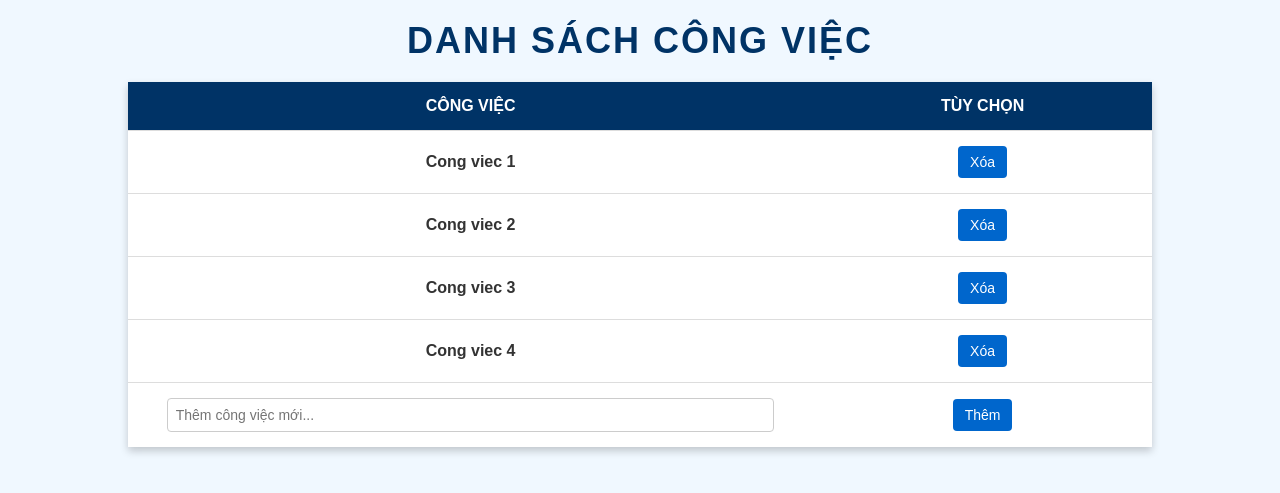
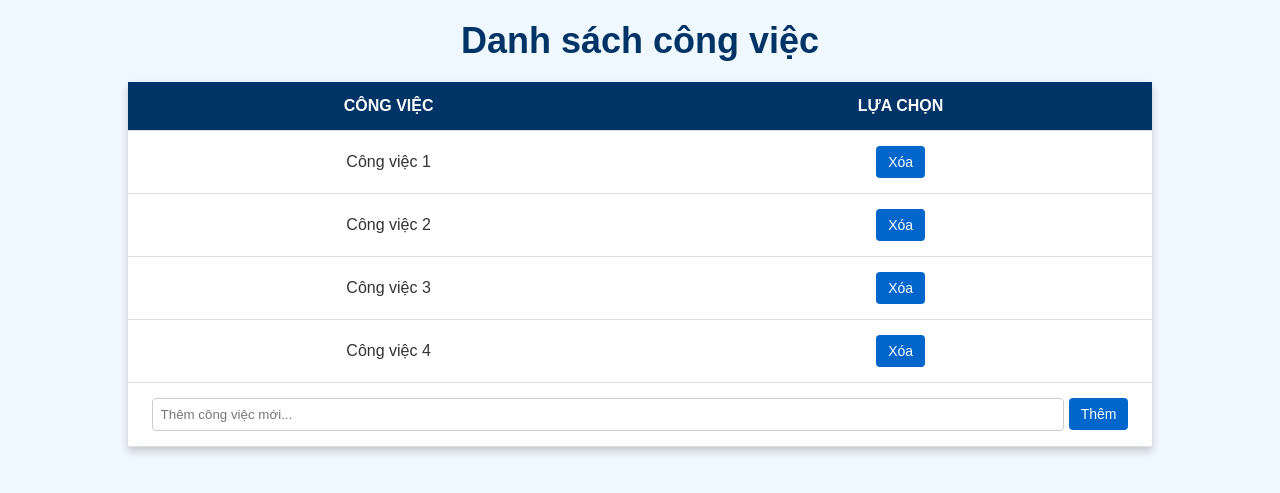
Before and after one commit to TranDaoBaThanh/Todolist_FastAPI, a FastAPI app: page / in a window 1280 px wide. Shown: the top 493 px of the page. Run offline with FastAPI, Linux system fonts and the light colour scheme.

Commit message:
sửa lại giao diện và animation

```diff
--- a/database.json
+++ b/database.json
@@ -1,6 +1,6 @@
 {
-    "1": "Cong viec 1",
-    "2": "Cong viec 2",
-    "3": "Cong viec 3",
-    "4": "Cong viec 4"
+    "1": "Công việc 1",
+    "2": "Công việc 2",
+    "3": "Công việc 3",
+    "4": "Công việc 4"
 }
--- a/main.py
+++ b/main.py
@@ -1,5 +1,5 @@
 from fastapi import FastAPI, Request
-from fastapi.responses import RedirectResponse
+from fastapi.responses import RedirectResponse, JSONResponse
 from fastapi.templating import Jinja2Templates
 import json
 
@@ -8,27 +8,35 @@ templates = Jinja2Templates(directory="templates")
 
 @app.get("/")
 async def root(request: Request):
-    # Đọc file với encoding UTF-8
-    with open('database.json', encoding="utf-8") as f:
+    # Đọc dữ liệu từ file JSON và trả lại dưới dạng JSON
+    with open('database.json', 'r', encoding='utf-8') as f:
         data = json.load(f)
     return templates.TemplateResponse("todolist.html", {"request": request, "tododict": data})
 
 @app.get("/delete/{id}")
 async def delete_todo(request: Request, id: str):
-    # Đọc file với encoding UTF-8
-    with open('database.json', encoding="utf-8") as f:
+    # Đọc dữ liệu từ file JSON
+    with open('database.json', 'r', encoding='utf-8') as f:
         data = json.load(f)
-    del data[id]
-    # Ghi file với encoding UTF-8
-    with open('database.json', 'w', encoding="utf-8") as f:
+
+    # Xóa công việc theo id
+    if id in data:
+        del data[id]
+
+    # Lưu lại file JSON
+    with open('database.json', 'w', encoding='utf-8') as f:
         json.dump(data, f, ensure_ascii=False, indent=4)
-    return RedirectResponse("/", 303)
+
+    # Trả về kết quả
+    return JSONResponse(content={"status": "success", "id": id})
 
 @app.post("/add")
 async def add_todo(request: Request):
-    # Đọc file với encoding UTF-8
-    with open('database.json', encoding="utf-8") as f:
+    # Đọc dữ liệu từ file JSON
+    with open('database.json', 'r', encoding='utf-8') as f:
         data = json.load(f)
+
+    # Lấy dữ liệu công việc mới
     formdata = await request.form()
     newdata = {}
     i = 1
@@ -36,8 +44,10 @@ async def add_todo(request: Request):
         newdata[str(i)] = data[id]
         i += 1
     newdata[str(i)] = formdata["newtodo"]
-    print(newdata)
-    # Ghi file với encoding UTF-8
-    with open('database.json', 'w', encoding="utf-8") as f:
+
+    # Lưu lại dữ liệu mới vào file JSON
+    with open('database.json', 'w', encoding='utf-8') as f:
         json.dump(newdata, f, ensure_ascii=False, indent=4)
-    return RedirectResponse("/", 303)
+
+    # Trả về ID của công việc mới để có thể thêm vào DOM
+    return JSONResponse(content={"status": "success", "id": str(i)})
--- a/templates/todolist.html
+++ b/templates/todolist.html
@@ -5,35 +5,28 @@
     <meta name="viewport" content="width=device-width, initial-scale=1.0">
     <title>Danh sách công việc</title>
     <style>
-        /* Đặt nền và định dạng tổng quan */
+        /* CSS giữ nguyên như trước */
         body {
             font-family: Arial, sans-serif;
             margin: 0;
             padding: 0;
             background-color: #f0f8ff;
             color: #333;
-            animation: fadeIn 1s ease-in-out; /* Hiệu ứng xuất hiện toàn bộ trang */
         }
 
-        /* Tiêu đề */
         h1 {
             text-align: center;
             font-size: 36px;
             color: #003366;
             margin: 20px 0;
-            text-transform: uppercase;
-            letter-spacing: 2px;
-            animation: slideDown 1s ease-out; /* Hiệu ứng tiêu đề trượt xuống */
         }
 
-        /* Bố cục bảng */
         table {
             width: 80%;
             margin: 20px auto;
             border-collapse: collapse;
             box-shadow: 0 4px 8px rgba(0, 0, 0, 0.2);
             background-color: white;
-            animation: fadeIn 1.5s ease-in-out; /* Hiệu ứng bảng xuất hiện */
         }
 
         th, td {
@@ -48,26 +41,15 @@
             text-transform: uppercase;
         }
 
-        td {
-            font-weight: bold; /* Làm chữ trong bảng đậm */
+        tr {
+            transition: background-color 0.3s ease-in-out;
         }
 
-        /* Dòng cuối bảng */
-        tr:last-child td {
-            border-bottom: none;
+        tr:hover td {
+            background-color: #e6f7ff;
+            transform: scale(1.02);
         }
 
-        /* Hiệu ứng hover trên hàng */
-        tr {
-            transition: background-color 0.3s ease-in-out; /* Hiệu ứng hover mượt */
-        }
-
-        tr:hover {
-            background-color: #e6f7ff;
-            transform: scale(1.02); /* Làm hàng phóng to nhẹ khi hover */
-        }
-
-        /* Các nút */
         button {
             background-color: #0066cc;
             color: white;
@@ -76,51 +58,48 @@
             border-radius: 4px;
             font-size: 14px;
             cursor: pointer;
-            transition: all 0.3s ease; /* Hiệu ứng mượt khi hover */
+            transition: all 0.3s ease;
         }
 
         button:hover {
             background-color: #004c99;
-            transform: translateY(-2px); /* Nút bấm nhảy lên nhẹ khi hover */
-            box-shadow: 0 4px 8px rgba(0, 0, 0, 0.2);
         }
 
-        /* Form nhập liệu */
         input[type="text"] {
             width: 90%;
             padding: 8px;
             border: 1px solid #ccc;
             border-radius: 4px;
-            font-size: 14px;
-            transition: border-color 0.3s ease-in-out; /* Hiệu ứng khi nhập */
         }
 
-        input[type="text"]:focus {
-            border-color: #0066cc;
-            outline: none;
-            box-shadow: 0 0 5px rgba(0, 102, 204, 0.5);
+        /* Animation khi thêm/xóa công việc */
+        .fade-out {
+            animation: fadeOut 0.5s forwards;
         }
 
-        /* Animation cho toàn trang và tiêu đề */
+        .fade-in {
+            animation: fadeIn 0.5s forwards;
+        }
+
+        @keyframes fadeOut {
+            to {
+                opacity: 0;
+                height: 0;
+                transform: scale(0.9);
+            }
+        }
+
         @keyframes fadeIn {
             from {
                 opacity: 0;
+                transform: scale(0.9);
             }
             to {
                 opacity: 1;
+                transform: scale(1);
             }
         }
 
-        @keyframes slideDown {
-            from {
-                transform: translateY(-50px);
-                opacity: 0;
-            }
-            to {
-                transform: translateY(0);
-                opacity: 1;
-            }
-        }
     </style>
 </head>
 <body>
@@ -129,27 +108,77 @@
         <thead>
             <tr>
                 <th>Công việc</th>
-                <th>Tùy chọn</th>
+                <th>Lựa chọn</th>
             </tr>
         </thead>
-        <tbody>
+        <tbody id="todo-body">
             {% for id in tododict %}
-            <tr>
+            <tr id="todo-{{ id }}">
                 <td>{{ tododict[id] }}</td>
                 <td>
-                    <a href="/delete/{{ id }}">
-                        <button>Xóa</button>
-                    </a>
+                    <button onclick="deleteTodo('{{ id }}')">Xóa</button>
                 </td>
             </tr>
             {% endfor %}
             <tr>
-                <form method="POST" action="/add">
-                    <td><input type="text" name="newtodo" placeholder="Thêm công việc mới..." required></td>
-                    <td><button type="submit">Thêm</button></td>
-                </form>
+                <td colspan="2">
+                    <input type="text" id="new-todo" placeholder="Thêm công việc mới..." required>
+                    <button onclick="addTodo()">Thêm</button>
+                </td>
             </tr>
         </tbody>
     </table>
+
+    <script>
+        // Xóa công việc
+        async function deleteTodo(id) {
+            const row = document.getElementById(`todo-${id}`);
+            row.classList.add('fade-out'); // Thêm hiệu ứng fade-out
+            setTimeout(async () => {
+                const response = await fetch(`/delete/${id}`, { method: 'GET' });
+                if (response.ok) {
+                    row.remove(); // Xóa khỏi DOM sau khi server xử lý
+                }
+            }, 500); // Chờ hiệu ứng kết thúc
+        }
+        // Thêm công việc
+        async function addTodo() {
+            const newTodo = document.getElementById('new-todo').value.trim();
+            if (!newTodo) return;
+
+            const formData = new FormData();
+            formData.append('newtodo', newTodo);
+
+            const response = await fetch('/add', {
+                method: 'POST',
+                body: formData,
+            });
+
+            if (response.ok) {
+                const result = await response.json();
+                const todoBody = document.getElementById('todo-body');
+                const newRow = document.createElement('tr');
+                newRow.classList.add('fade-in'); // Thêm hiệu ứng fade-in
+
+                // Lấy ID mới từ server
+                const newId = result.id;
+
+                newRow.id = `todo-${newId}`;
+                newRow.innerHTML = `
+                    <td>${newTodo}</td>
+                    <td>
+                        <button onclick="deleteTodo('${newId}')">Xóa</button>
+                    </td>
+                `;
+                todoBody.insertBefore(newRow, todoBody.lastElementChild); // Thêm vào trước hàng input
+                document.getElementById('new-todo').value = ''; // Xóa dữ liệu trong ô input
+
+                // Sau khi hiệu ứng hoàn thành (500ms), tải lại trang
+                setTimeout(() => {
+                    location.reload(); // Tải lại trang
+                }, 500); // 500ms là thời gian của hiệu ứng fade-in
+            }
+        }
+    </script>
 </body>
 </html>
```
Also changed, not shown: Note.txt (line endings or trailing spaces).
